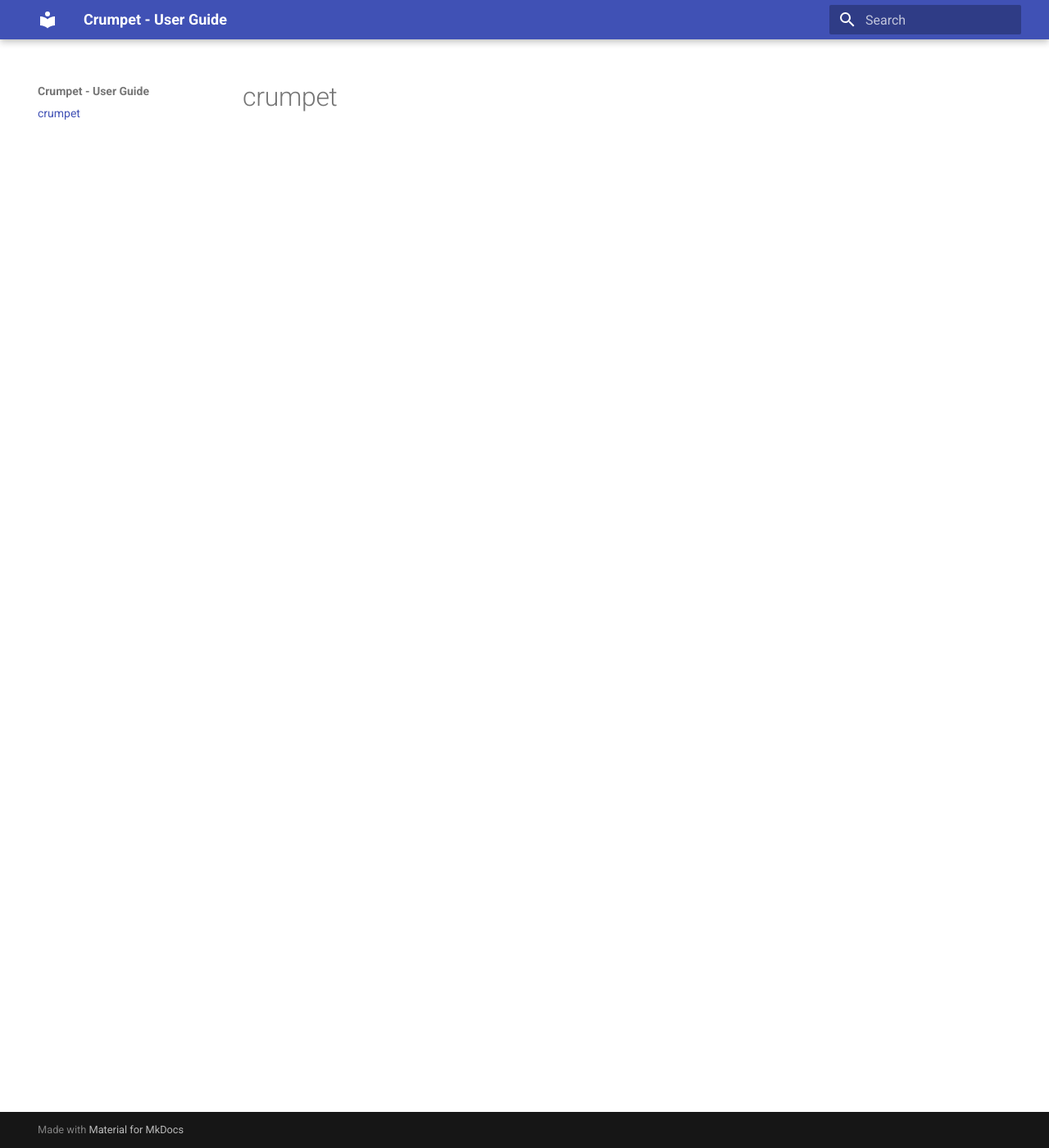
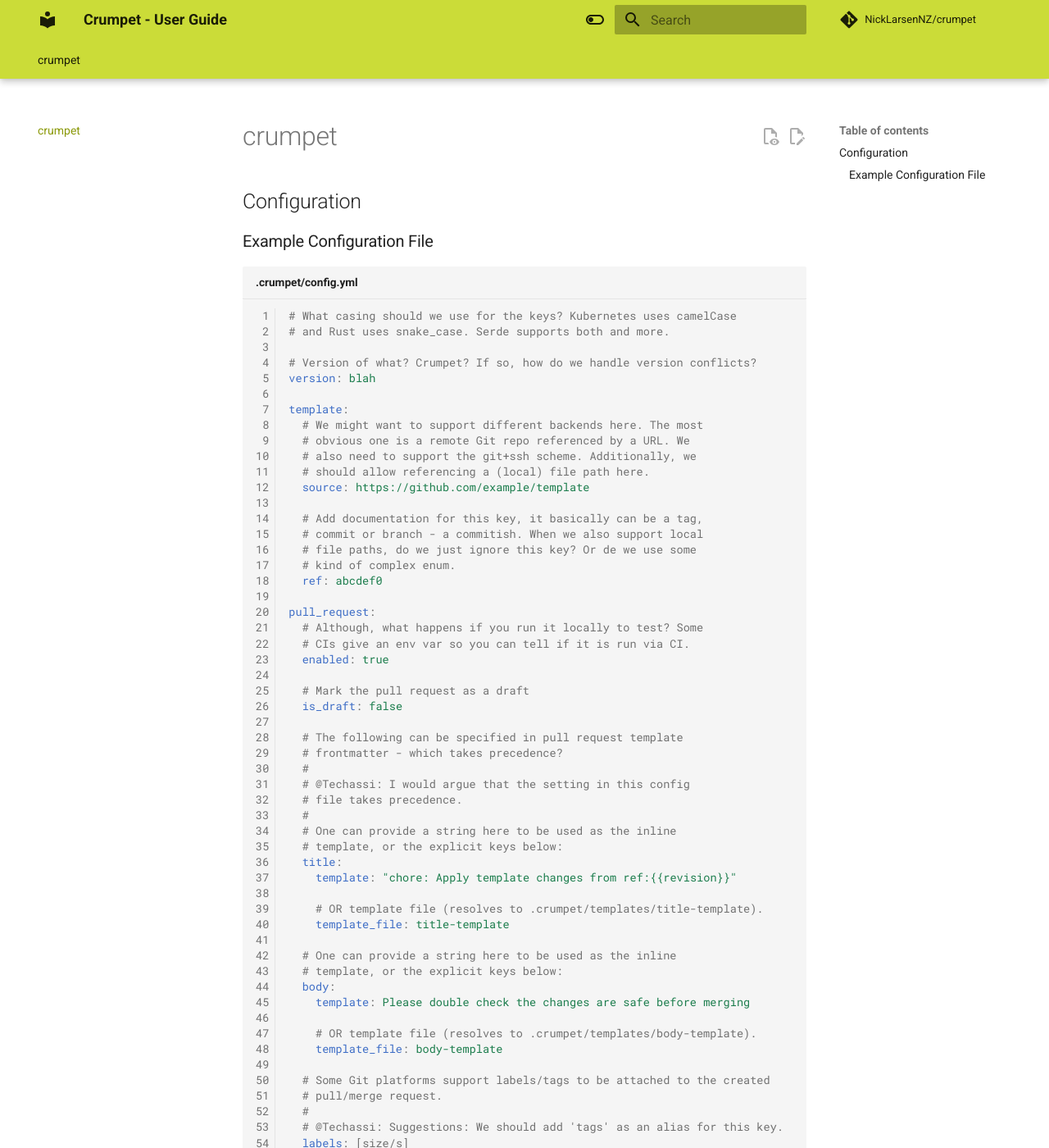
Before and after one commit to NickLarsenNZ/crumpet, an MkDocs documentation site: the page built from docs/index.md, in a window 1280 px wide and 1400 px high. Shown: the whole window at 82% size. Built offline with MkDocs 1.6.1 and Material for MkDocs 9.7.7, drawn with Linux system fonts in a browser that asks for light colours; plug-ins that fetch from the network failed and are left out; comment, search, counter and statistics services are not loaded; some of the changed text lies outside the part shown.

Commit message:
Customize mkdocs config

````diff
--- a/docs/index.md
+++ b/docs/index.md
@@ -1 +1,64 @@
 # crumpet
+
+## Configuration
+
+### Example Configuration File
+
+```yaml linenums="1" title=".crumpet/config.yml"
+# What casing should we use for the keys? Kubernetes uses camelCase
+# and Rust uses snake_case. Serde supports both and more.
+
+# Version of what? Crumpet? If so, how do we handle version conflicts?
+version: blah
+
+template:
+  # We might want to support different backends here. The most
+  # obvious one is a remote Git repo referenced by a URL. We
+  # also need to support the git+ssh scheme. Additionally, we
+  # should allow referencing a (local) file path here.
+  source: https://github.com/example/template
+
+  # Add documentation for this key, it basically can be a tag,
+  # commit or branch - a commitish. When we also support local
+  # file paths, do we just ignore this key? Or de we use some
+  # kind of complex enum.
+  ref: abcdef0
+
+pull_request:
+  # Although, what happens if you run it locally to test? Some
+  # CIs give an env var so you can tell if it is run via CI.
+  enabled: true
+
+  # Mark the pull request as a draft
+  is_draft: false
+
+  # The following can be specified in pull request template
+  # frontmatter - which takes precedence?
+  #
+  # @Techassi: I would argue that the setting in this config
+  # file takes precedence.
+  #
+  # One can provide a string here to be used as the inline
+  # template, or the explicit keys below:
+  title:
+    template: "chore: Apply template changes from ref:{{revision}}"
+
+    # OR template file (resolves to .crumpet/templates/title-template).
+    template_file: title-template
+
+  # One can provide a string here to be used as the inline
+  # template, or the explicit keys below:
+  body:
+    template: Please double check the changes are safe before merging
+
+    # OR template file (resolves to .crumpet/templates/body-template).
+    template_file: body-template
+
+  # Some Git platforms support labels/tags to be attached to the created
+  # pull/merge request.
+  #
+  # @Techassi: Suggestions: We should add 'tags' as an alias for this key.
+  labels: [size/s]
+
+  assignees: [developers]
+```
--- a/mkdocs.yml
+++ b/mkdocs.yml
@@ -1,5 +1,58 @@
 site_name: Crumpet - User Guide
-site_dir: .docs-build
+site_dir: .docs/build
+
+repo_url: https://github.com/NickLarsenNZ/crumpet
+repo_name: NickLarsenNZ/crumpet
 
 theme:
   name: material
+  # font: false    # Disable auto Google Fonts loading
+
+  palette:
+    - scheme: default
+      primary: lime
+      accent: light green
+      toggle:
+        icon: material/toggle-switch-off-outline
+        name: Switch to dark mode
+    - scheme: slate
+      primary: lime
+      accent: light green
+      toggle:
+        icon: material/toggle-switch
+        name: Switch to light mode
+
+   # Navigation setup
+  features:
+    - navigation.instant     # Enable instant loading, this doesn't reload the page but fetches the contents via AJAX
+    - navigation.tabs        # Enable tab navigation
+    - navigation.tabs.sticky # Navigation tabs will be visible when scrolling
+    - navigation.top         # Enable 'back to top' button
+    - navigation.sections    # Enable nav sections
+    - navigation.indexes     # Enable section index pages
+    - content.code.annotate  # Enable code annotations
+    - content.action.edit    # Enable edit button
+    - content.action.view    # Enable "show source" button
+
+plugins:
+  - search
+  - privacy:
+      enabled: true
+      cache_dir: .docs/cache
+  - minify:
+      minify_html: true
+      htmlmin_opts:
+        remove_comments: true
+  - git-revision-date-localized:
+      enabled: !ENV [CI, false]
+      enable_creation_date: true
+      locale: de
+
+markdown_extensions:
+  - pymdownx.caret        # Support for underlining text
+  - pymdownx.mark         # Support for marking text with the transparent accent color
+  - pymdownx.tilde        # Support for striking through text
+  - pymdownx.highlight    # Support for syntax highlighting in code blocks
+  - pymdownx.inlinehilite # Support for syntax highlighting in inline code blocks
+  - pymdownx.snippets     # Support for importing external file content with snippets
+  - pymdownx.superfences  # Support for nested code and content blocks
````
Also changed, not shown: requirements.txt (+9 -0 lines), 2 other files.
